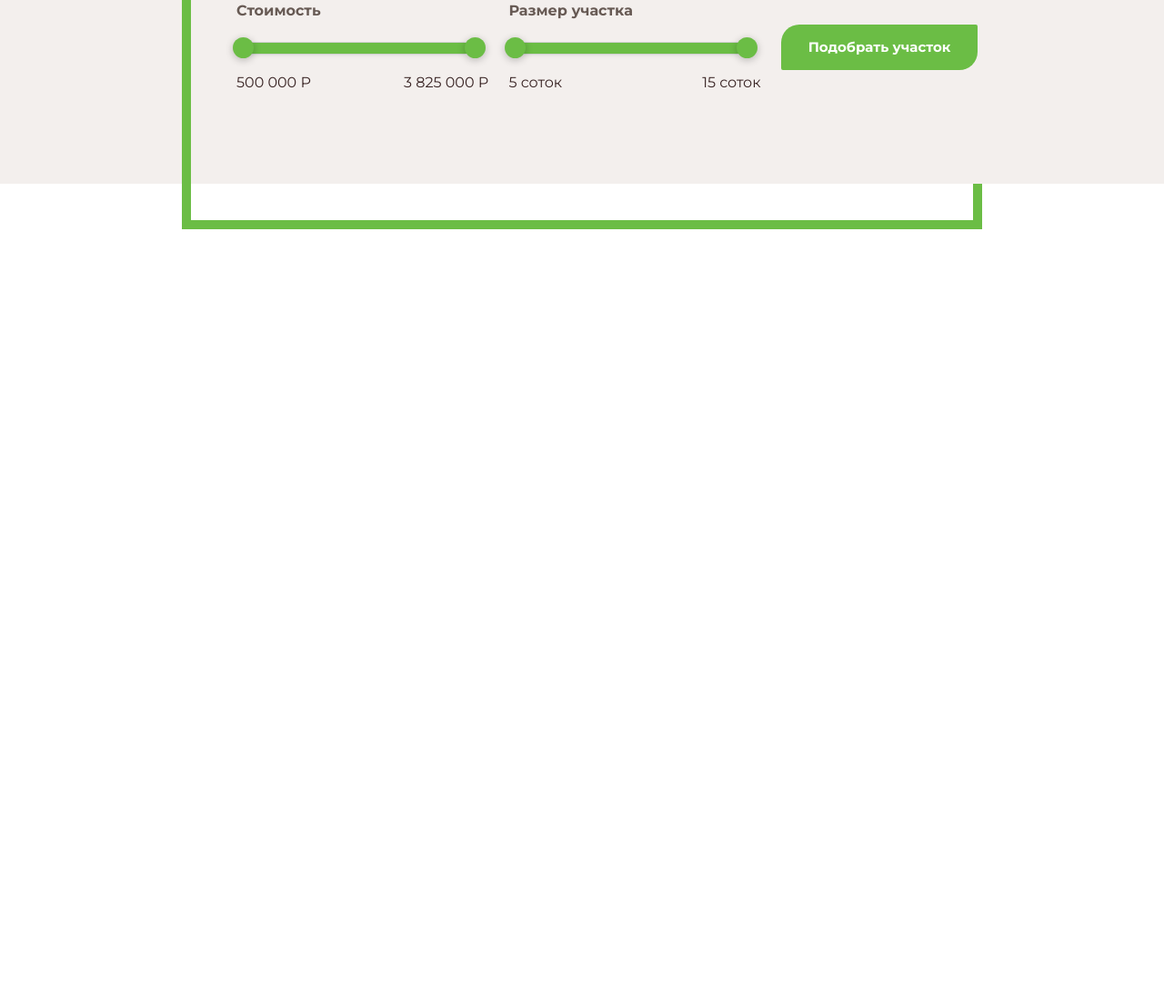
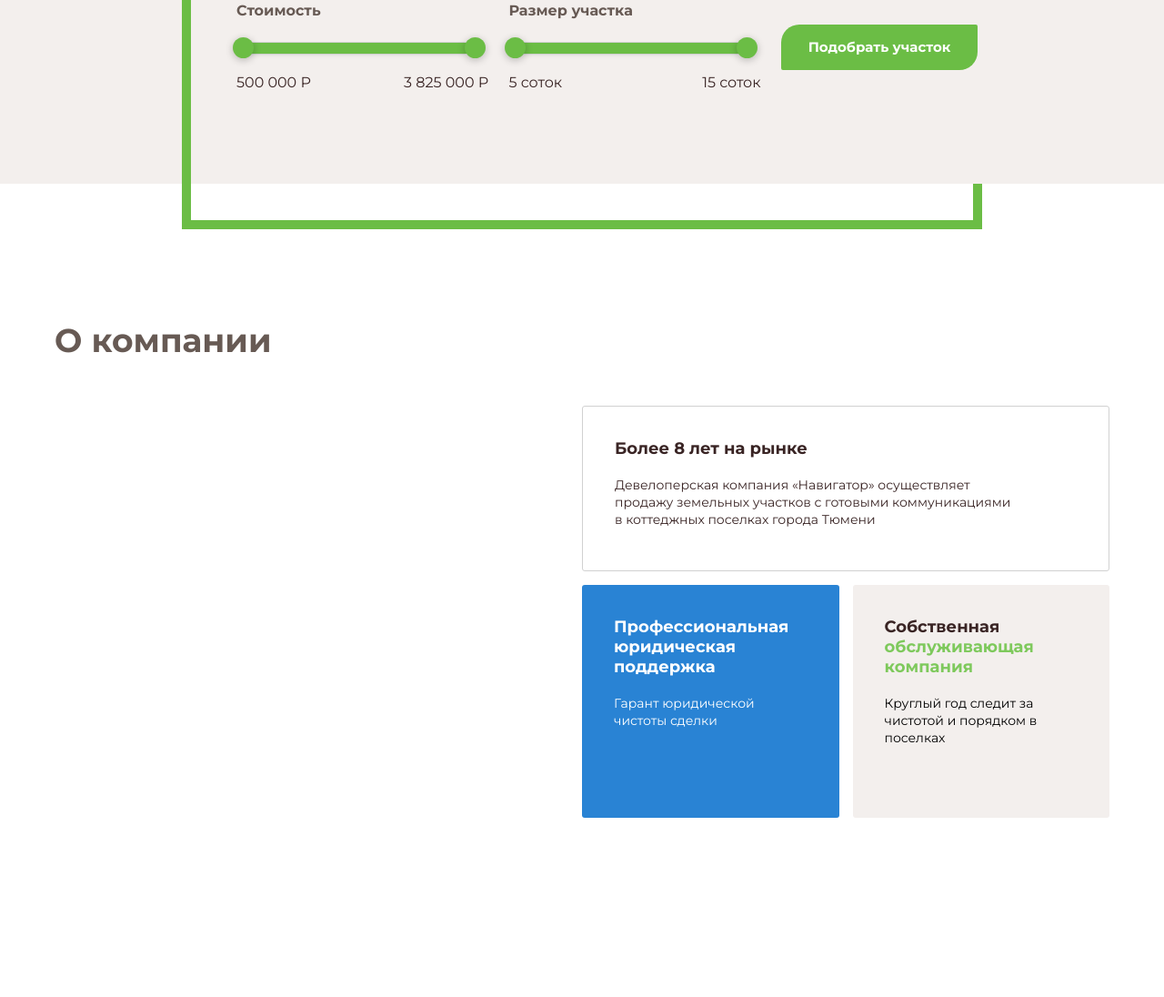
Before and after one commit to zeliboba72/Navigator, a plain HTML site: page index.html in a window 1280 px wide. Shown: the part 1601-2697 px from the top of the page at 91% size. Before the commit the page ends 1953 px from the top, so only its background shows below. Drawn offline with nearby package versions, Linux system fonts and the light colour scheme.

Commit message:
created grid-block

```diff
--- a/index.html
+++ b/index.html
@@ -10,6 +10,7 @@
     <link rel="stylesheet" href="styles/intro/intro.css" />
     <link rel="stylesheet" href="styles/offers/offers.css" />
     <link rel="stylesheet" href="styles/calculations/calculations.css">
+    <link rel="stylesheet" href="styles/about/about.css">
     <!-- SWIPER -->
     <link
       rel="stylesheet"
@@ -426,12 +427,41 @@
                 <span class="calculations__slider-max js-max-second">15 соток</span>
               </div>
             </div>
-            <button class="button">Подобрать участок</button>
+            <button class="calculations__button button">Подобрать участок</button>
           </div>
         </div>
       </div>
     </article>
     <!-- CALCULATIONS -->
+
+    <!-- ABOUT -->
+    <article class="about">
+      <div class="about__container">
+        <h2 class="about__title">О компании</h2>
+        <div class="about__grid">
+          <div class="about__image-swiper"></div>
+          <div class="about__item-1">
+            <h4 class="about__item-1-title">Более 8 лет на рынке</h4>
+            <p class="about__item-1-text">Девелоперская компания «Навигатор» осуществляет продажу земельных участков с готовыми коммуникациями в коттеджных поселках города Тюмени</p>
+          </div>
+          <div class="about__item-2">
+            <h4 class="about__item-2-title">Профессиональная
+              юридическая поддержка</h4>
+            <p class="about__item-2-text">Гарант юридической чистоты сделки</p>
+          </div>
+          <div class="about__item-3">
+            <h4 class="about__item-3-title">Собственная
+              <span>обслуживающая компания</span></h4>
+            <p class="about__item-3-text">Круглый год следит
+              за чистотой и порядком
+              в поселках</p>
+          </div>
+          <div class="about__item-4"></div>
+          <div class="about__item-5"></div>
+        </div>
+      </div>
+    </article>
+    <!-- ABOUT -->
 
     <script src="https://unpkg.com/swiper/swiper-bundle.min.js"></script>
     <script src="noUiSlider/nouislider.min.js"></script>
--- /dev/null
+++ b/styles/about/about.css
@@ -0,0 +1,88 @@
+.about__container {
+  max-width: 1200px;
+  margin: 0 auto;
+  padding: 0 20px;
+}
+
+.about__title {
+  font-size: 36px;
+  color: #675a54;
+  margin-bottom: 50px;
+}
+
+.about__grid {
+  display: grid;
+  grid-template-columns: 2fr 1fr 1fr;
+  grid-template-rows: 1fr 1.4fr 1fr;
+  gap: 15px;
+  height: 650px;
+  font-size: 14px;
+}
+
+.about__grid div {
+  border-radius: 3px;
+  font-weight: 400;
+}
+
+.about__image-swiper {
+  grid-row: 1/3;
+}
+
+/* item-1 */
+.about__item-1 {
+  grid-column: 2/4;
+  border: 1px solid #d1d1d1;
+  color: #392424;
+  padding: 35px 100px 0 35px;
+}
+
+.about__item-1-title {
+  margin-bottom: 20px;
+  font-size: 18px;
+}
+
+.about__item-1-text {
+  line-height: 136%;
+}
+
+/* item-2 */
+.about__item-2 {
+  background-color: #2983d4;
+  padding: 35px 40px 0 35px;
+  color: #ffffff;
+}
+
+.about__item-2-title {
+  font-size: 18px;
+  margin-bottom: 20px;
+}
+
+.about__item-2-text {
+  line-height: 136%;
+}
+
+/* item-3 */
+
+.about__item-3 {
+  background-color: #f3efed;
+  padding: 35px 40px 0 35px;
+}
+
+.about__item-3-title {
+  font-size: 18px;
+  color: #392424;
+  margin-bottom: 20px;
+}
+
+.about__item-3-title span {
+  color: #7ec95c;
+}
+
+.about__item-3-text {
+  line-height: 136%;
+}
+
+/* item-5 */
+.about__item-5 {
+  grid-column: 2/4;
+}
```
